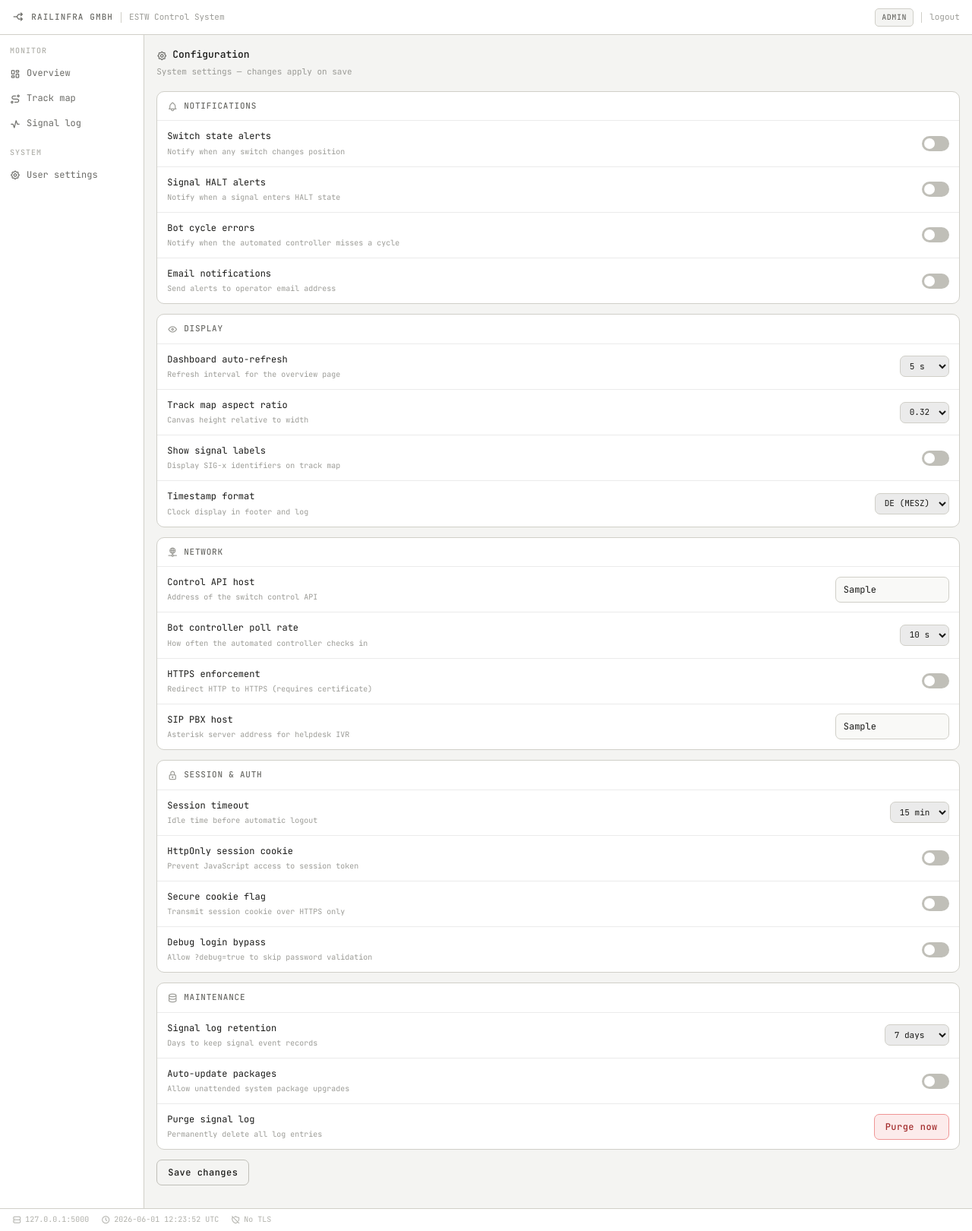
After one commit to JakobRechberger/railinfra, a Flask app: template templates/settings.html in a window 1280 px wide. The commit adds this page. Shown: the whole page at 76% size. Run offline with Flask 3, Linux system fonts and the light colour scheme; the template is opened without the code that fills it: most values are stand-ins (such as "Sample title", 1, 10 or a date in 2020); some libraries are stand-ins or nearby versions.

Commit message:
- add settings page - different vies for supervisor and operator

```diff
--- a/app.py
+++ b/app.py
@@ -33,6 +33,26 @@ SIGNALS = [
     {"id":"SIG-D", "location": "Factory siding B", "state": "HALT"},
     {"id":"SIG-E", "location": "Endpoint", "state": "HALT"},
 ]
+DEFAULT_SETTINGS = {
+    "alert_switch":     True,
+    "alert_halt":       True,
+    "alert_bot":        False,
+    "alert_email":      False,
+    "refresh_interval": "10",
+    "map_ratio":        "0.42",
+    "show_sig_labels":  True,
+    "timestamp_fmt":    "de",
+    "api_host":         "127.0.0.1:8001",
+    "bot_poll":         "30",
+    "https_enforce":    False,
+    "sip_host":         "0.0.0.0:5060",
+    "session_timeout":  "30",
+    "cookie_httponly":  False,   # intentionally off — vulnerability
+    "cookie_secure":    False,   # intentionally off — vulnerability
+    "debug_bypass":     True,    # intentionally on  — vulnerability
+    "log_retention":    "30",
+    "auto_update":      False,
+}
 
 USER_FLAG = "FLAG{s3ss10n_h1j4ck_succ3ss}"
 
@@ -170,6 +190,29 @@ def track_map():
         switches_json=json.dumps(SWITCHES),
     )
 
+@app.route("/settings", methods=["GET", "POST"])
+def settings():
+    guard = require_auth("supervisor")
+    if guard:
+        return guard
+
+    _, role = get_session_user()
+    saved = False
+
+    if request.method == "POST":
+        for key in DEFAULT_SETTINGS:
+            if isinstance(DEFAULT_SETTINGS[key], bool):
+                session["settings_" + key] = key in request.form
+            else:
+                session["settings_" + key] = request.form.get(key, DEFAULT_SETTINGS[key])
+        saved = True
+
+    current = {}
+    for key, default in DEFAULT_SETTINGS.items():
+        current[key] = session.get("settings_" + key, default)
+
+    return render_template("settings.html", role=role, settings=current, saved=saved)
+
 # ---------------------------------------------------------------------------
 # Dev entry point
 # ---------------------------------------------------------------------------
--- a/static/style.css
+++ b/static/style.css
@@ -633,3 +633,101 @@ button.btn-full { width: 100%; padding: 9px; }
 .log-entry:last-child { margin-bottom: 0; }
 .log-ts { font-size: 10px; color: var(--text-muted); margin-bottom: 5px; }
 .log-body { color: var(--text-secondary); margin-bottom: 6px; }
+.settings-row {
+  display: flex;
+  align-items: center;
+  justify-content: space-between;
+  padding: 11px 1rem;
+  border-bottom: 1px solid var(--bg-surface);
+}
+
+.settings-row:last-child { border-bottom: none; }
+
+.settings-name {
+  font-size: 12px;
+  color: var(--text-primary);
+  margin-bottom: 2px;
+}
+
+.settings-desc {
+  font-size: 10px;
+  color: var(--text-muted);
+}
+
+.settings-select {
+  font-family: var(--font);
+  font-size: 11px;
+  color: var(--text-primary);
+  background: var(--bg-surface);
+  border: 1px solid var(--border);
+  border-radius: var(--radius-md);
+  padding: 5px 8px;
+  outline: none;
+  cursor: pointer;
+  flex-shrink: 0;
+}
+
+.settings-input {
+  font-family: var(--font);
+  font-size: 11px;
+  color: var(--text-primary);
+  background: var(--bg-input);
+  border: 1px solid var(--border);
+  border-radius: var(--radius-md);
+  padding: 5px 10px;
+  outline: none;
+
+  flex: 0 0 150px;
+  width: 150px;
+  max-width: 150px;
+  box-sizing: border-box;
+}
+
+.toggle-wrap {
+  position: relative;
+  width: 36px;
+  height: 20px;
+  flex-shrink: 0;
+  cursor: pointer;
+}
+
+.toggle-wrap input {
+  opacity: 0;
+  width: 0;
+  height: 0;
+  position: absolute;
+}
+
+.toggle-slider {
+  position: absolute;
+  inset: 0;
+  background: var(--border-mid);
+  border-radius: 999px;
+  transition: background 0.15s;
+}
+
+.toggle-slider::before {
+  content: '';
+  position: absolute;
+  width: 14px;
+  height: 14px;
+  left: 3px;
+  top: 3px;
+  background: #fff;
+  border-radius: 50%;
+  transition: transform 0.15s;
+}
+
+.toggle-wrap input:checked + .toggle-slider { background: var(--green-text); }
+.toggle-wrap input:checked + .toggle-slider::before { transform: translateX(16px); }
+
+.btn-danger {
+  color: #A32D2D;
+  border-color: #F09595;
+  background: #FCEBEB;
+}
+
+.btn-danger:hover {
+  background: #F7C1C1;
+  border-color: #E24B4A;
+}
--- a/templates/dashboard.html
+++ b/templates/dashboard.html
@@ -37,8 +37,8 @@
       </a>
       <p class="nav-section">System</p>
       {% if role == "supervisor" %}
-      <a href="#" class="nav-item">
-        <i class="ti ti-settings" aria-hidden="true"></i> Configuration
+      <a href="{{ url_for('settings') }}" class="nav-item">
+        <i class="ti ti-help" aria-hidden="true"></i> Configuration
       </a>
       <a href="{{ url_for('internal_help') }}" class="nav-item">
         <i class="ti ti-help" aria-hidden="true"></i> Internal help
--- /dev/null
+++ b/templates/settings.html
@@ -0,0 +1,347 @@
+{% extends "base.html" %}
+{% block title %}Configuration — RailInfra{% endblock %}
+
+{% block body %}
+<div class="shell">
+
+  <div class="topbar">
+    <div class="topbar-left">
+      <i class="ti ti-arrows-split" style="font-size:15px; color:var(--text-secondary);" aria-hidden="true"></i>
+      <span class="topbar-logo">RailInfra GmbH</span>
+      <span class="topbar-sep"></span>
+      <span class="topbar-route">ESTW Control System</span>
+    </div>
+    <div class="topbar-right">
+      <span class="badge">{{ role }}</span>
+      <span class="topbar-sep"></span>
+      <a href="{{ url_for('logout') }}">logout</a>
+    </div>
+  </div>
+
+  <div class="content">
+
+    <div class="sidebar">
+      <p class="nav-section">Monitor</p>
+      <a href="{{ url_for('dashboard') }}" class="nav-item">
+        <i class="ti ti-layout-dashboard" aria-hidden="true"></i> Overview
+      </a>
+      <a href="{{ url_for('track_map') }}" class="nav-item">
+        <i class="ti ti-route" aria-hidden="true"></i> Track map
+      </a>
+      <a href="#" class="nav-item">
+        <i class="ti ti-activity" aria-hidden="true"></i> Signal log
+      </a>
+      <p class="nav-section">System</p>
+      {% if role == "supervisor" %}
+      <a href="{{ url_for('settings') }}" class="nav-item">
+        <i class="ti ti-help" aria-hidden="true"></i> Configuration
+      </a>
+      <a href="{{ url_for('internal_help') }}" class="nav-item">
+        <i class="ti ti-help" aria-hidden="true"></i> Internal help
+      </a>
+      {% else %}
+      <a href="#" class="nav-item">
+        <i class="ti ti-settings" aria-hidden="true"></i> User settings
+      </a>
+      {% endif%}
+    </div>
+
+    <div class="main">
+
+      <p class="page-title">
+        <i class="ti ti-settings" aria-hidden="true"></i>
+        Configuration
+      </p>
+      <p class="page-sub">System settings — changes apply on save</p>
+
+      <form method="POST" action="{{ url_for('settings') }}">
+
+        <div class="panel">
+          <div class="panel-header">
+            <div class="panel-header-left">
+              <i class="ti ti-bell" style="font-size:14px; color:var(--text-muted);" aria-hidden="true"></i>
+              <span class="panel-title">Notifications</span>
+            </div>
+          </div>
+
+          <div class="settings-row">
+            <div class="settings-label">
+              <div class="settings-name">Switch state alerts</div>
+              <div class="settings-desc">Notify when any switch changes position</div>
+            </div>
+            <label class="toggle-wrap">
+              <input type="checkbox" name="alert_switch" {% if settings.alert_switch %}checked{% endif %}>
+              <span class="toggle-slider"></span>
+            </label>
+          </div>
+
+          <div class="settings-row">
+            <div class="settings-label">
+              <div class="settings-name">Signal HALT alerts</div>
+              <div class="settings-desc">Notify when a signal enters HALT state</div>
+            </div>
+            <label class="toggle-wrap">
+              <input type="checkbox" name="alert_halt" {% if settings.alert_halt %}checked{% endif %}>
+              <span class="toggle-slider"></span>
+            </label>
+          </div>
+
+          <div class="settings-row">
+            <div class="settings-label">
+              <div class="settings-name">Bot cycle errors</div>
+              <div class="settings-desc">Notify when the automated controller misses a cycle</div>
+            </div>
+            <label class="toggle-wrap">
+              <input type="checkbox" name="alert_bot" {% if settings.alert_bot %}checked{% endif %}>
+              <span class="toggle-slider"></span>
+            </label>
+          </div>
+
+          <div class="settings-row">
+            <div class="settings-label">
+              <div class="settings-name">Email notifications</div>
+              <div class="settings-desc">Send alerts to operator email address</div>
+            </div>
+            <label class="toggle-wrap">
+              <input type="checkbox" name="alert_email" {% if settings.alert_email %}checked{% endif %}>
+              <span class="toggle-slider"></span>
+            </label>
+          </div>
+        </div>
+
+        <div class="panel">
+          <div class="panel-header">
+            <div class="panel-header-left">
+              <i class="ti ti-eye" style="font-size:14px; color:var(--text-muted);" aria-hidden="true"></i>
+              <span class="panel-title">Display</span>
+            </div>
+          </div>
+
+          <div class="settings-row">
+            <div class="settings-label">
+              <div class="settings-name">Dashboard auto-refresh</div>
+              <div class="settings-desc">Refresh interval for the overview page</div>
+            </div>
+            <select name="refresh_interval" class="settings-select">
+              <option value="5"  {% if settings.refresh_interval == '5'  %}selected{% endif %}>5 s</option>
+              <option value="10" {% if settings.refresh_interval == '10' %}selected{% endif %}>10 s</option>
+              <option value="30" {% if settings.refresh_interval == '30' %}selected{% endif %}>30 s</option>
+              <option value="60" {% if settings.refresh_interval == '60' %}selected{% endif %}>60 s</option>
+            </select>
+          </div>
+
+          <div class="settings-row">
+            <div class="settings-label">
+              <div class="settings-name">Track map aspect ratio</div>
+              <div class="settings-desc">Canvas height relative to width</div>
+            </div>
+            <select name="map_ratio" class="settings-select">
+              <option value="0.32" {% if settings.map_ratio == '0.32' %}selected{% endif %}>0.32</option>
+              <option value="0.42" {% if settings.map_ratio == '0.42' %}selected{% endif %}>0.42</option>
+              <option value="0.55" {% if settings.map_ratio == '0.55' %}selected{% endif %}>0.55</option>
+            </select>
+          </div>
+
+          <div class="settings-row">
+            <div class="settings-label">
+              <div class="settings-name">Show signal labels</div>
+              <div class="settings-desc">Display SIG-x identifiers on track map</div>
+            </div>
+            <label class="toggle-wrap">
+              <input type="checkbox" name="show_sig_labels" {% if settings.show_sig_labels %}checked{% endif %}>
+              <span class="toggle-slider"></span>
+            </label>
+          </div>
+
+          <div class="settings-row">
+            <div class="settings-label">
+              <div class="settings-name">Timestamp format</div>
+              <div class="settings-desc">Clock display in footer and log</div>
+            </div>
+            <select name="timestamp_fmt" class="settings-select">
+              <option value="de"  {% if settings.timestamp_fmt == 'de'  %}selected{% endif %}>DE (MESZ)</option>
+              <option value="utc" {% if settings.timestamp_fmt == 'utc' %}selected{% endif %}>UTC</option>
+              <option value="iso" {% if settings.timestamp_fmt == 'iso' %}selected{% endif %}>ISO 8601</option>
+            </select>
+          </div>
+        </div>
+
+        <div class="panel">
+          <div class="panel-header">
+            <div class="panel-header-left">
+              <i class="ti ti-network" style="font-size:14px; color:var(--text-muted);" aria-hidden="true"></i>
+              <span class="panel-title">Network</span>
+            </div>
+          </div>
+
+          <div class="settings-row">
+            <div class="settings-label">
+              <div class="settings-name">Control API host</div>
+              <div class="settings-desc">Address of the switch control API</div>
+            </div>
+            <input type="text" name="api_host" value="{{ settings.api_host }}" class="settings-input">
+          </div>
+
+          <div class="settings-row">
+            <div class="settings-label">
+              <div class="settings-name">Bot controller poll rate</div>
+              <div class="settings-desc">How often the automated controller checks in</div>
+            </div>
+            <select name="bot_poll" class="settings-select">
+              <option value="10" {% if settings.bot_poll == '10' %}selected{% endif %}>10 s</option>
+              <option value="30" {% if settings.bot_poll == '30' %}selected{% endif %}>30 s</option>
+              <option value="60" {% if settings.bot_poll == '60' %}selected{% endif %}>60 s</option>
+            </select>
+          </div>
+
+          <div class="settings-row">
+            <div class="settings-label">
+              <div class="settings-name">HTTPS enforcement</div>
+              <div class="settings-desc">Redirect HTTP to HTTPS (requires certificate)</div>
+            </div>
+            <label class="toggle-wrap">
+              <input type="checkbox" name="https_enforce" {% if settings.https_enforce %}checked{% endif %}>
+              <span class="toggle-slider"></span>
+            </label>
+          </div>
+
+          <div class="settings-row">
+            <div class="settings-label">
+              <div class="settings-name">SIP PBX host</div>
+              <div class="settings-desc">Asterisk server address for helpdesk IVR</div>
+            </div>
+            <input type="text" name="sip_host" value="{{ settings.sip_host }}" class="settings-input">
+          </div>
+        </div>
+
+        <div class="panel">
+          <div class="panel-header">
+            <div class="panel-header-left">
+              <i class="ti ti-lock" style="font-size:14px; color:var(--text-muted);" aria-hidden="true"></i>
+              <span class="panel-title">Session &amp; auth</span>
+            </div>
+          </div>
+
+          <div class="settings-row">
+            <div class="settings-label">
+              <div class="settings-name">Session timeout</div>
+              <div class="settings-desc">Idle time before automatic logout</div>
+            </div>
+            <select name="session_timeout" class="settings-select">
+              <option value="15"    {% if settings.session_timeout == '15'    %}selected{% endif %}>15 min</option>
+              <option value="30"    {% if settings.session_timeout == '30'    %}selected{% endif %}>30 min</option>
+              <option value="60"    {% if settings.session_timeout == '60'    %}selected{% endif %}>60 min</option>
+              <option value="never" {% if settings.session_timeout == 'never' %}selected{% endif %}>Never</option>
+            </select>
+          </div>
+
+          <div class="settings-row">
+            <div class="settings-label">
+              <div class="settings-name">HttpOnly session cookie</div>
+              <div class="settings-desc">Prevent JavaScript access to session token</div>
+            </div>
+            <label class="toggle-wrap">
+              <input type="checkbox" name="cookie_httponly" {% if settings.cookie_httponly %}checked{% endif %}>
+              <span class="toggle-slider"></span>
+            </label>
+          </div>
+
+          <div class="settings-row">
+            <div class="settings-label">
+              <div class="settings-name">Secure cookie flag</div>
+              <div class="settings-desc">Transmit session cookie over HTTPS only</div>
+            </div>
+            <label class="toggle-wrap">
+              <input type="checkbox" name="cookie_secure" {% if settings.cookie_secure %}checked{% endif %}>
+              <span class="toggle-slider"></span>
+            </label>
+          </div>
+
+          <div class="settings-row">
+            <div class="settings-label">
+              <div class="settings-name">Debug login bypass</div>
+              <div class="settings-desc">Allow ?debug=true to skip password validation</div>
+            </div>
+            <label class="toggle-wrap">
+              <input type="checkbox" name="debug_bypass" {% if settings.debug_bypass %}checked{% endif %}>
+              <span class="toggle-slider"></span>
+            </label>
+          </div>
+        </div>
+
+        <div class="panel">
+          <div class="panel-header">
+            <div class="panel-header-left">
+              <i class="ti ti-database" style="font-size:14px; color:var(--text-muted);" aria-hidden="true"></i>
+              <span class="panel-title">Maintenance</span>
+            </div>
+          </div>
+
+          <div class="settings-row">
+            <div class="settings-label">
+              <div class="settings-name">Signal log retention</div>
+              <div class="settings-desc">Days to keep signal event records</div>
+            </div>
+            <select name="log_retention" class="settings-select">
+              <option value="7"  {% if settings.log_retention == '7'  %}selected{% endif %}>7 days</option>
+              <option value="30" {% if settings.log_retention == '30' %}selected{% endif %}>30 days</option>
+              <option value="90" {% if settings.log_retention == '90' %}selected{% endif %}>90 days</option>
+            </select>
+          </div>
+
+          <div class="settings-row">
+            <div class="settings-label">
+              <div class="settings-name">Auto-update packages</div>
+              <div class="settings-desc">Allow unattended system package upgrades</div>
+            </div>
+            <label class="toggle-wrap">
+              <input type="checkbox" name="auto_update" {% if settings.auto_update %}checked{% endif %}>
+              <span class="toggle-slider"></span>
+            </label>
+          </div>
+
+          <div class="settings-row">
+            <div class="settings-label">
+              <div class="settings-name">Purge signal log</div>
+              <div class="settings-desc">Permanently delete all log entries</div>
+            </div>
+            <button type="button" class="btn btn-danger">Purge now</button>
+          </div>
+        </div>
+
+        <div style="display:flex; align-items:center; gap:10px; padding-bottom:1rem;">
+          <button type="submit" class="btn">Save changes</button>
+          {% if saved %}
+          <span style="font-size:10px; color:var(--green-text);">
+            <i class="ti ti-check" style="font-size:12px; vertical-align:-1px;" aria-hidden="true"></i> Saved
+          </span>
+          {% endif %}
+        </div>
+
+      </form>
+    </div>
+  </div>
+
+  <div class="footer-bar">
+    <span class="footer-item">
+      <i class="ti ti-server" aria-hidden="true"></i> 127.0.0.1:5000
+    </span>
+    <span class="footer-item">
+      <i class="ti ti-clock" aria-hidden="true"></i>
+      <span id="footer-time"></span>
+    </span>
+    <span class="footer-item">
+      <i class="ti ti-shield-off" aria-hidden="true"></i> No TLS
+    </span>
+  </div>
+
+</div>
+
+<script>
+  (function tick() {
+    var el = document.getElementById("footer-time");
+    if (el) el.textContent = new Date().toISOString().replace("T", " ").substring(0, 19) + " UTC";
+    setTimeout(tick, 1000);
+  })();
+</script>
+{% endblock %}
```
Also changed, not shown: templates/internal_help.html (+9 -3 lines), templates/track_map.html (+8 -2 lines).
